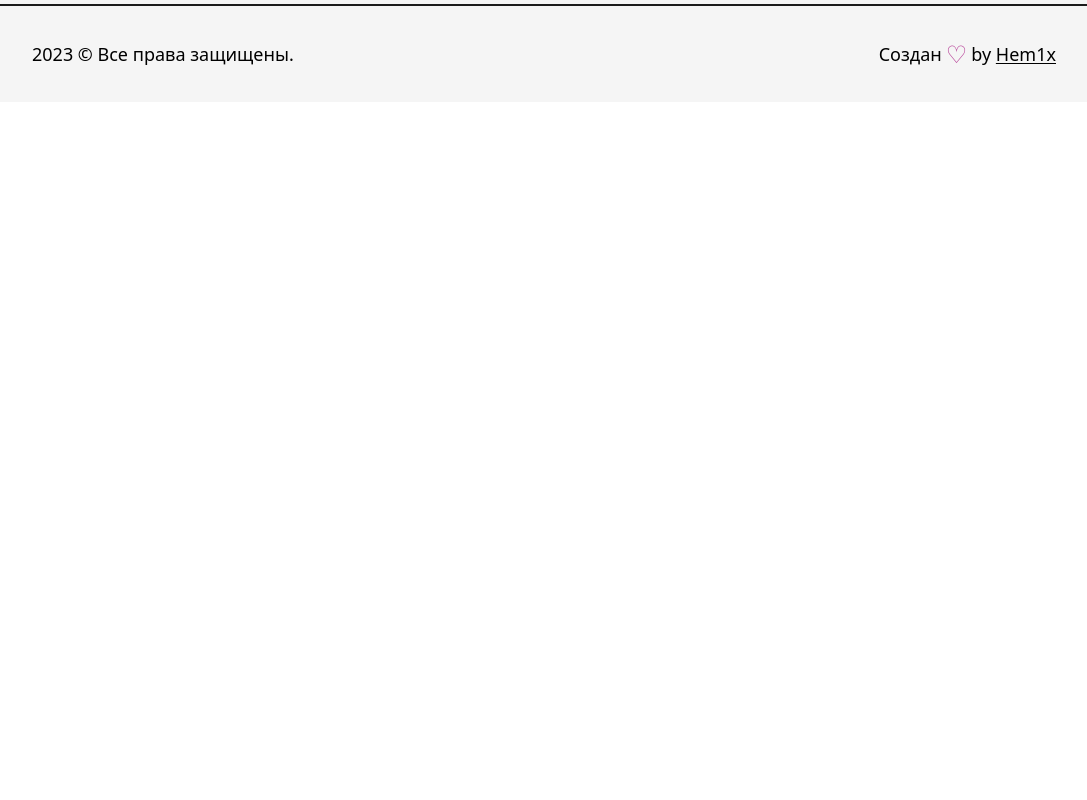
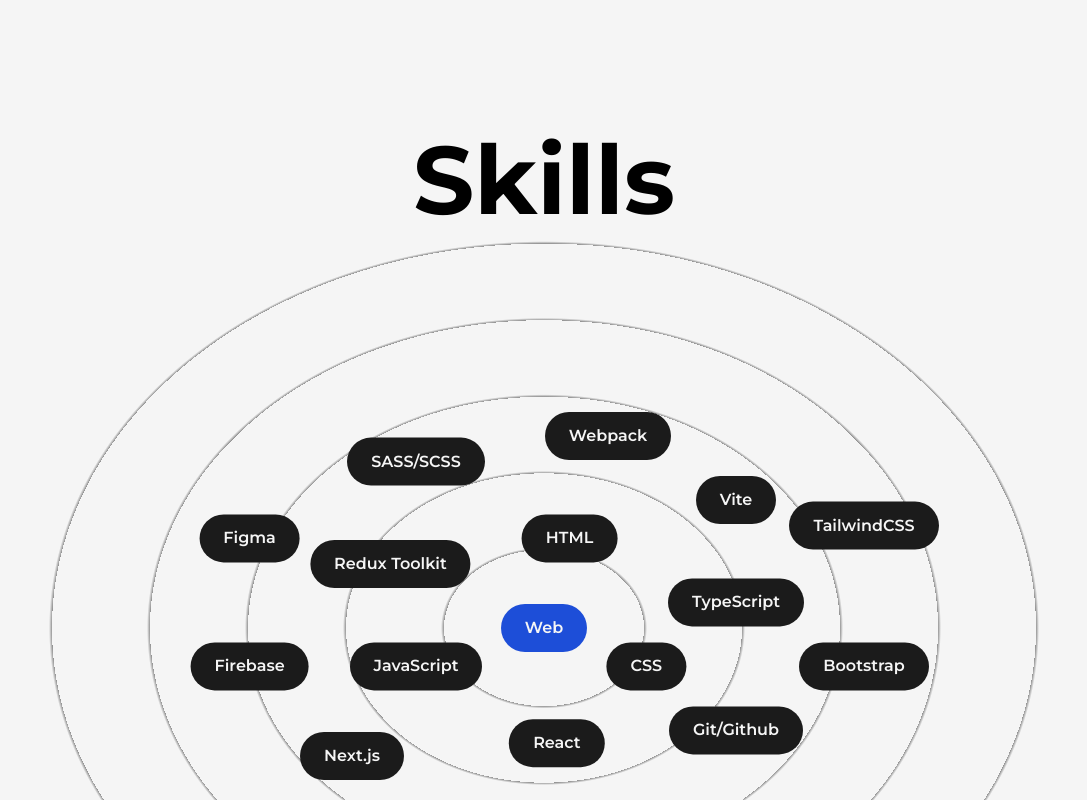
Before and after one commit to Hem1x/personal-site, a Next.js app: page /about in a window 1280 px wide. Shown: the part 1040-1840 px from the top of the page, without its empty margins (96-1183 px from the left). Before the commit the page ends 1142 px from the top, so only its background shows below. Built offline with nearby package versions, Linux system fonts and the light colour scheme.

Commit message:
created component skills

```diff
--- /dev/null
+++ b/src/components/Skills.jsx
@@ -0,0 +1,65 @@
+import React from 'react';
+import { motion } from 'framer-motion';
+
+const skills = [
+  { name: 'HTML', x: '2vw', y: '-7vw' },
+  { name: 'CSS', x: '8vw', y: '3vw' },
+  { name: 'JavaScript', x: '-10vw', y: '3vw' },
+  { name: 'TypeScript', x: '15vw', y: '-2vw' },
+  { name: 'React', x: '1vw', y: '9vw' },
+  { name: 'Redux Toolkit', x: '-12vw', y: '-5vw' },
+  { name: 'Next.js', x: '-15vw', y: '10vw' },
+  { name: 'Git/Github', x: '15vw', y: '8vw' },
+  { name: 'Webpack', x: '5vw', y: '-15vw' },
+  { name: 'Vite', x: '15vw', y: '-10vw' },
+  { name: 'SASS/SCSS', x: '-10vw', y: '-13vw' },
+  { name: 'Bootstrap', x: '25vw', y: '3vw' },
+  { name: 'Firebase', x: '-23vw', y: '3vw' },
+  { name: 'Figma', x: '-23vw', y: '-7vw' },
+  { name: 'TailwindCSS', x: '25vw', y: '-8vw' },
+];
+
+const Skill = ({ name, x, y }) => {
+  return (
+    <motion.div
+      className="absolute flex items-center justify-center rounded-full font-semibold bg-dark text-light py-3 px-6 shadow-dark cursor-pointer"
+      whileHover={{ scale: 1.05 }}
+      initial={{ x: 0, y: 0 }}
+      whileInView={{ x, y }}
+      transition={{
+        duration: 1,
+      }}
+      viewport={{
+        once: true,
+      }}>
+      {name}
+    </motion.div>
+  );
+};
+
+const Skills = () => {
+  return (
+    <>
+      <h2 className="font-bold text-8xl mt-64 w-full text-center">
+        Skills
+      </h2>
+      <div className="w-full h-screen relative flex items-center justify-center rounded-full bg-circularLignt">
+        <motion.div
+          className="flex items-center justify-center rounded-full font-semibold bg-blue-700 text-light py-3 px-6 shadow-dark cursor-pointer"
+          whileHover={{ scale: 1.05 }}>
+          Web
+        </motion.div>
+        {skills.map((skill) => (
+          <Skill
+            key={skill.name}
+            name={skill.name}
+            x={skill.x}
+            y={skill.y}
+          />
+        ))}
+      </div>
+    </>
+  );
+};
+
+export default Skills;
--- a/src/pages/about.jsx
+++ b/src/pages/about.jsx
@@ -5,6 +5,7 @@
 import React, { useEffect, useRef } from 'react';
 import profilePic from '../../public/images/profile/developer-pic-2.jpg';
 import { useInView, useMotionValue, useSpring } from 'framer-motion';
+import Skills from '@/components/Skills';
 
 const AnimateNumbers = ({ value }) => {
   const ref = useRef(null);
@@ -90,6 +91,7 @@
               </div>
             </div>
           </div>
+          <Skills />
         </Layout>
       </main>
     </>
--- a/tailwind.config.js
+++ b/tailwind.config.js
@@ -24,6 +24,10 @@
       animation: {
         'spin-slow': 'spin 6s linear infinite',
       },
+      backgroundImage: {
+        circularLignt:
+          'repeating-radial-gradient(rgba(0,0,0,0.4) 2px, #f5f5f5 5px, #f5f5f5 100px);',
+      },
     },
   },
   plugins: [],
```
